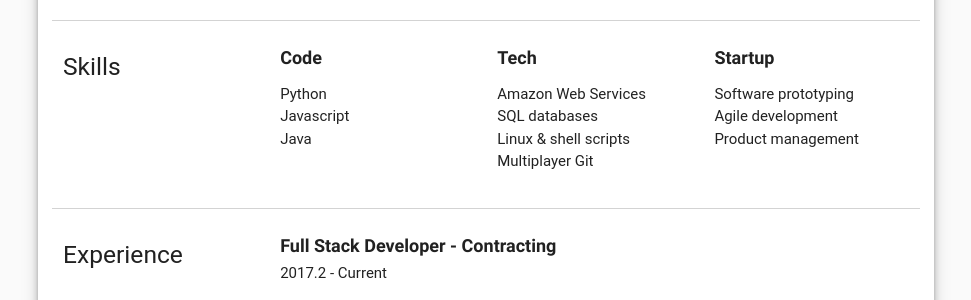
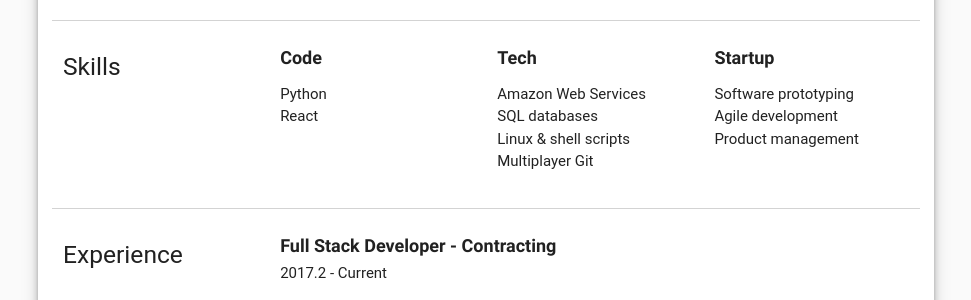
Before and after one commit to s4291158/portfolio, a Django app: template templates/resume.html in a window 1280 px wide. Shown: the part 510-810 px from the top of the page, without its empty margins (154-1125 px from the left). Run offline with Django 3.2, Linux system fonts and the light colour scheme; the template is opened without the code that fills it, so the values that code supplies are empty; some libraries are stand-ins or nearby versions; some web fonts are replaced.

Commit message:
edited code to only include python and react

```diff
--- a/templates/resume.html
+++ b/templates/resume.html
@@ -71,8 +71,7 @@
         <h6 class="section-title">Code</h6>
         <ul>
           <li>Python</li>
-          <li>Javascript</li>
-          <li>Java</li>
+          <li>React</li>
         </ul>
       </div>
 
```
